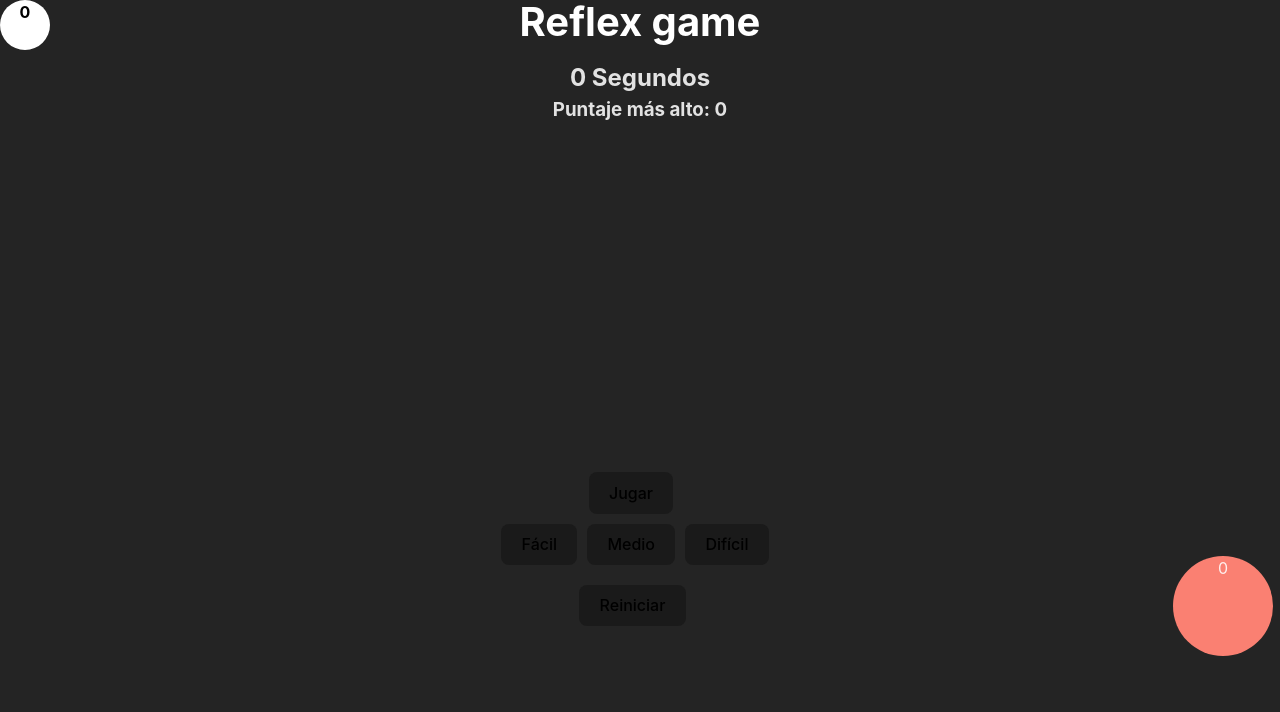
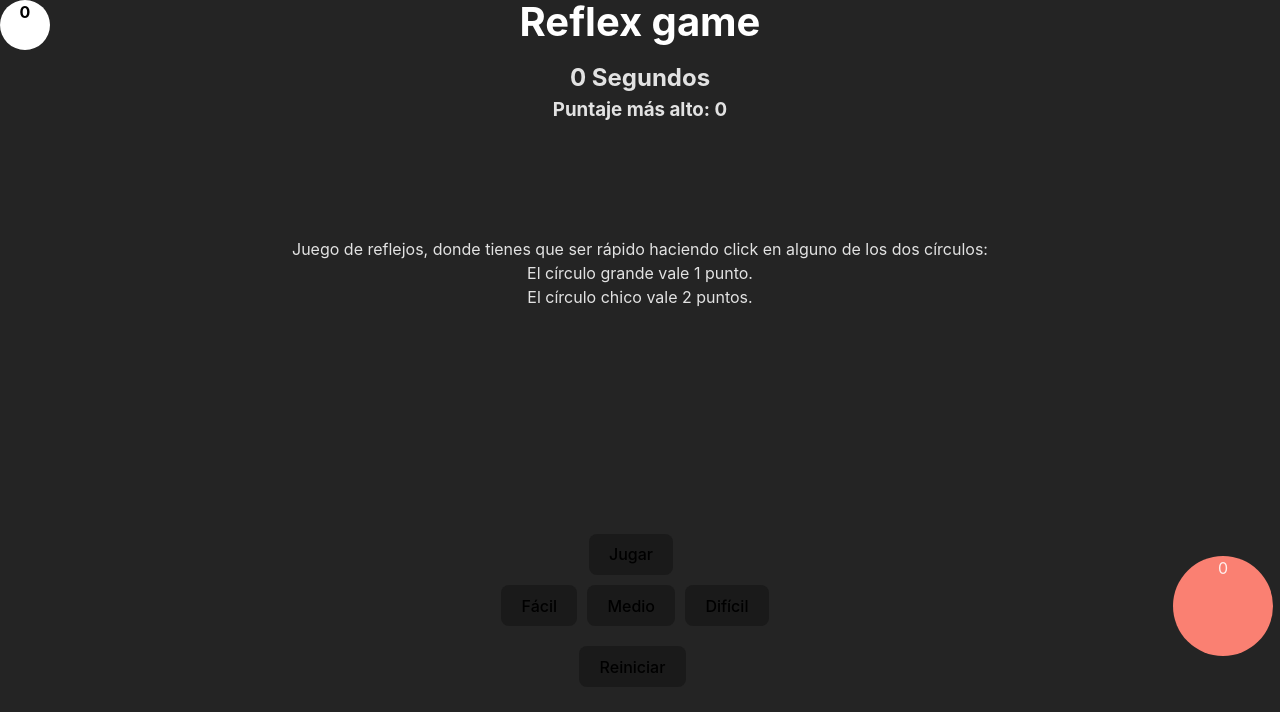
Before and after one commit to martinmorondo/reflex-game, a React (Vite) app: page / in a window 1280 px wide. Shown: the top 712 px of the page. Built offline with nearby package versions, Linux system fonts and the light colour scheme.

Commit message:
add the gameOver status for when the game ends.

```diff
--- a/src/App.jsx
+++ b/src/App.jsx
@@ -5,13 +5,14 @@ import clickSound from "../src/sounds/click-sound.mp3";
 import stopSound from "../src/sounds/click-sound.mp3";
 import restartSound from "../src/sounds/click-sound.mp3";
 
-
 function App() {
   const [timer, setTimer] = useState(0);
   const [score, setScore] = useState(0);
   const [highestScore, setHighestScore] = useState(0);
   const [playing, setPlaying] = useState(false);
+  const [showExplanation, setShowExplanation] = useState(true);
   const intervalRef = useRef();
+  const [gameOver, setGameOver] = useState(false);
 
   const [circleX, setCircleX] = useState(0);
   const [circleY, setCircleY] = useState(0);
@@ -32,6 +33,8 @@ function App() {
     setTimer(0);
     setScore(0);
     setPlaying(true);
+    setShowExplanation(false);
+    setGameOver(false);
     startMoving();
     intervalRef.current = setInterval(() => {
       setTimer((prevTimer) => {
@@ -41,15 +44,20 @@ function App() {
           stopMoving();
           setPlaying(false);
           updateHighestScore();
+          setGameOver(true);
           return prevTimer;
         }
       });
     }, 1000);
   };
 
-  const handleCircleClick = () => {
+  const handleCircleClick = (type) => {
     if (playing) {
-      setScore((prevScore) => prevScore + 1);
+      if (type === "circle") {
+        setScore((prevScore) => prevScore + 1);
+      } else if (type === "obstacle") {
+        setScore((prevScore) => prevScore + 2);
+      }
       setCircleSize((prevSize) => prevSize - 4);
       clickAudioRef.current.play();
       setCircleClicked(true);
@@ -143,10 +151,17 @@ function App() {
         <h2>{timer} Segundos</h2>
         <h3>Puntaje más alto: {highestScore}</h3>
       </header>
+      <div className={`explanation ${showExplanation ? "" : "hidden"}`}>
+        <p>Juego de reflejos, donde tienes que ser rápido haciendo click en alguno de los dos círculos:</p>
+        <ul>
+          <li>El círculo grande vale 1 punto.</li>
+          <li>El círculo chico vale 2 puntos.</li>
+        </ul>
+      </div>
       <section>
         <figure
-           className={`circle ${circleClicked ? "clicked" : ""}`}
-          onClick={handleCircleClick}
+           className={`circle ${circleClicked ? "clicked" : ""} ${gameOver ? "hidden" : ""}`} // Agregar la clase "hidden" cuando el juego haya terminado
+           onClick={() => handleCircleClick("circle")}
           style={{
             left: `${circleX}px`,
             top: `${circleY}px`,
@@ -157,8 +172,8 @@ function App() {
           {score}
         </figure>
         <figure
-          className="obstacle"
-          onClick={handleCircleClick}
+          className={`obstacle ${gameOver ? "hidden" : ""}`} // Agregar la clase "hidden" cuando el juego haya terminado
+          onClick={() => handleCircleClick("obstacle")}
           style={{
             left: `${obstacleX}px`,
             top: `${obstacleY}px`,
```
